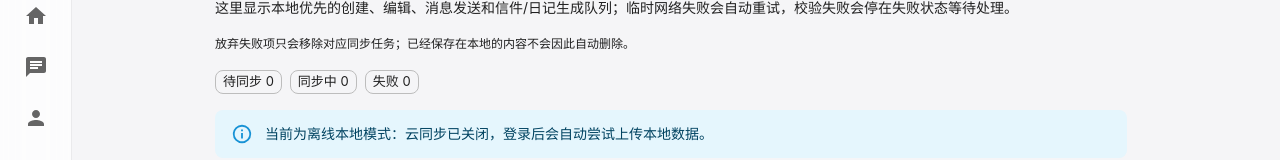
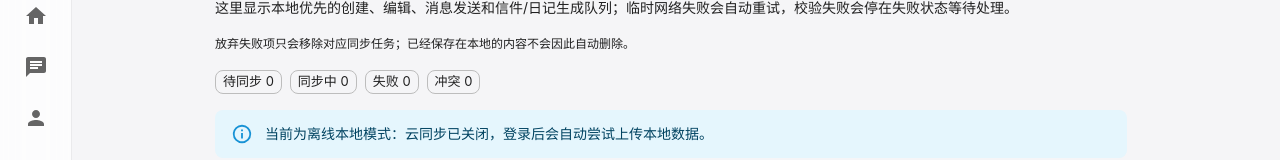
Before and after one commit to iwxyi/Pneumata-Client, a React (Vite) app: page /account/sync-status in a window 1280 px wide. Shown: the part 123-283 px from the top of the page. Built offline with nearby package versions, Linux system fonts and the light colour scheme.

Commit message:
Show delete edit conflicts in sync status

```diff
--- a/src/pages/SyncStatusPage.tsx
+++ b/src/pages/SyncStatusPage.tsx
@@ -72,6 +72,33 @@ export default function SyncStatusPage() {
       },
     }));
 
+    const characterDeleteConflicts = (characterStore.remoteDeletedCharacterIds || [])
+      .map((id) => ({
+        id,
+        localSnapshot: characterStore.characters.find((character) => character.id === id) || null,
+        pending: (characterStore.pendingOperations || []).filter((operation) => operation.entityId === id && operation.kind !== 'create'),
+      }))
+      .filter((item) => item.pending.length > 0)
+      .map((item) => ({
+        id: `character-delete-conflict-${item.id}`,
+        scopeType: 'character' as const,
+        scope: isZh ? '角色' : 'Characters',
+        kind: 'delete_edit_conflict',
+        status: 'conflict',
+        createdAt: Math.max(...item.pending.map((operation) => operation.clientTimestamp), 0),
+        attemptCount: item.pending.reduce((sum, operation) => sum + operation.attemptCount, 0),
+        lastError: null,
+        targetCount: item.pending.length,
+        targetLabel: item.localSnapshot?.name || item.id,
+        summary: isZh ? '云端已删除，本地仍有未同步编辑；本地投影会继续保留，等待手动处理。' : 'Remote deleted this item while local edits are still pending. Local projection is preserved for manual resolution.',
+        exportPayload: {
+          conflict: 'remote_delete_with_local_pending',
+          remoteDeletedId: item.id,
+          pendingOperations: item.pending,
+          localSnapshot: item.localSnapshot,
+        },
+      }));
+
     const chatItems = (chatStore.pendingOperations || []).map((item) => ({
       id: item.id,
       scopeType: 'chat' as const,
@@ -89,6 +116,33 @@ export default function SyncStatusPage() {
         localSnapshot: chatStore.chats.find((chat) => chat.id === item.entityId) || null,
       },
     }));
+
+    const chatDeleteConflicts = (chatStore.remoteDeletedChatIds || [])
+      .map((id) => ({
+        id,
+        localSnapshot: chatStore.chats.find((chat) => chat.id === id) || chatStore.remoteDeletedChats.find((chat) => chat.id === id) || null,
+        pending: (chatStore.pendingOperations || []).filter((operation) => operation.entityId === id && operation.kind !== 'create'),
+      }))
+      .filter((item) => item.pending.length > 0)
+      .map((item) => ({
+        id: `chat-delete-conflict-${item.id}`,
+        scopeType: 'chat' as const,
+        scope: isZh ? '聊天' : 'Chats',
+        kind: 'delete_edit_conflict',
+        status: 'conflict',
+        createdAt: Math.max(...item.pending.map((operation) => operation.clientTimestamp), 0),
+        attemptCount: item.pending.reduce((sum, operation) => sum + operation.attemptCount, 0),
+        lastError: null,
+        targetCount: item.pending.length,
+        targetLabel: item.localSnapshot?.name || item.id,
+        summary: isZh ? '云端已删除，本地仍有未同步编辑；本地投影会继续保留，等待手动处理。' : 'Remote deleted this item while local edits are still pending. Local projection is preserved for manual resolution.',
+        exportPayload: {
+          conflict: 'remote_delete_with_local_pending',
+          remoteDeletedId: item.id,
+          pendingOperations: item.pending,
+          localSnapshot: item.localSnapshot,
+        },
+      }));
 
     const messageItems = (messageStore.pendingOperations || []).map((item) => ({
       targetMessage: item.payload
@@ -136,8 +190,8 @@ export default function SyncStatusPage() {
         },
       }));
 
-    return [...characterItems, ...chatItems, ...messageItems, ...artifactItems].sort((a, b) => b.createdAt - a.createdAt);
-  }, [artifactStore.items, artifactStore.jobs, characterStore.characters, characterStore.pendingOperations, chatStore.chats, chatStore.pendingOperations, isZh, messageStore.messageWindowsByChatId, messageStore.pendingOperations]);
+    return [...characterDeleteConflicts, ...chatDeleteConflicts, ...characterItems, ...chatItems, ...messageItems, ...artifactItems].sort((a, b) => b.createdAt - a.createdAt);
+  }, [artifactStore.items, artifactStore.jobs, characterStore.characters, characterStore.pendingOperations, characterStore.remoteDeletedCharacterIds, chatStore.chats, chatStore.pendingOperations, chatStore.remoteDeletedChatIds, chatStore.remoteDeletedChats, isZh, messageStore.messageWindowsByChatId, messageStore.pendingOperations]);
 
   const labelMap: Record<string, string> = {
     delete: isZh ? '删除' : 'Delete',
@@ -146,12 +200,14 @@ export default function SyncStatusPage() {
     empty_deleted: isZh ? '清空回收站' : 'Empty trash',
     create: isZh ? '创建' : 'Create',
     patch: isZh ? '编辑' : 'Edit',
+    delete_edit_conflict: isZh ? '远端删除 / 本地编辑冲突' : 'Remote delete / local edit conflict',
     birth_letter: isZh ? '诞生信' : 'Birth letter',
     final_letter: isZh ? '信件' : 'Letter',
     diary: isZh ? '日记' : 'Diary',
     pending: isZh ? '待同步' : 'Pending',
     syncing: isZh ? '同步中' : 'Syncing',
     failed: isZh ? '同步失败' : 'Failed',
+    conflict: isZh ? '冲突' : 'Conflict',
     succeeded: isZh ? '已完成' : 'Succeeded',
     planned: isZh ? '已生成计划' : 'Planned',
     running: isZh ? '准备同步中' : 'Running',
@@ -176,6 +232,7 @@ export default function SyncStatusPage() {
   const failedCount = items.filter((item) => item.status === 'failed').length;
   const pendingCount = items.filter((item) => item.status === 'pending').length;
   const syncingCount = items.filter((item) => item.status === 'syncing').length;
+  const conflictCount = items.filter((item) => item.status === 'conflict').length;
   const failedItems = items.filter((item) => item.status === 'failed');
   const exportFailed = () => downloadJson(`pneumata-sync-failed-${new Date().toISOString().replace(/[:.]/g, '-')}.json`, {
     exportedAt: Date.now(),
@@ -230,6 +287,7 @@ export default function SyncStatusPage() {
         <Chip size="small" label={isZh ? `待同步 ${pendingCount}` : `Pending ${pendingCount}`} variant="outlined" />
         <Chip size="small" label={isZh ? `同步中 ${syncingCount}` : `Syncing ${syncingCount}`} variant="outlined" color={syncingCount > 0 ? 'primary' : 'default'} />
         <Chip size="small" label={isZh ? `失败 ${failedCount}` : `Failed ${failedCount}`} variant="outlined" color={failedCount > 0 ? 'error' : 'default'} />
+        <Chip size="small" label={isZh ? `冲突 ${conflictCount}` : `Conflicts ${conflictCount}`} variant="outlined" color={conflictCount > 0 ? 'warning' : 'default'} />
       </Stack>
 
       {authMode === 'local' ? (
@@ -326,7 +384,7 @@ export default function SyncStatusPage() {
                   <Box sx={{ display: 'flex', gap: 1, flexWrap: 'wrap' }}>
                     <Chip size="small" label={item.scope} variant="outlined" />
                     <Chip size="small" label={labelMap[item.kind] || item.kind} color="primary" variant="outlined" />
-                    <Chip size="small" label={labelMap[item.status] || item.status} color={item.status === 'syncing' ? 'primary' : 'default'} />
+                    <Chip size="small" label={labelMap[item.status] || item.status} color={item.status === 'conflict' ? 'warning' : item.status === 'syncing' ? 'primary' : 'default'} />
                   </Box>
                   <Typography variant="caption" color="text.secondary">
                     {new Date(item.createdAt).toLocaleString()}
@@ -350,14 +408,16 @@ export default function SyncStatusPage() {
                     {isZh ? '暂无错误，队列中的本地操作通常会很快完成。' : 'No error recorded. Queued local operations usually finish quickly.'}
                   </Typography>
                 )}
-                {item.status === 'failed' ? (
+                {item.status === 'failed' || item.status === 'conflict' ? (
                   <Box sx={{ display: 'flex', justifyContent: 'flex-end', gap: 1, flexWrap: 'wrap' }}>
                     <Button size="small" variant="outlined" onClick={() => exportItem(item)}>
                       {isZh ? '导出此项' : 'Export item'}
                     </Button>
-                    <Button size="small" color="warning" onClick={() => discardFailed(item)}>
-                      {isZh ? '放弃此同步任务' : 'Discard this sync task'}
-                    </Button>
+                    {item.status === 'failed' ? (
+                      <Button size="small" color="warning" onClick={() => discardFailed(item)}>
+                        {isZh ? '放弃此同步任务' : 'Discard this sync task'}
+                      </Button>
+                    ) : null}
                   </Box>
                 ) : null}
               </CardContent>
```
